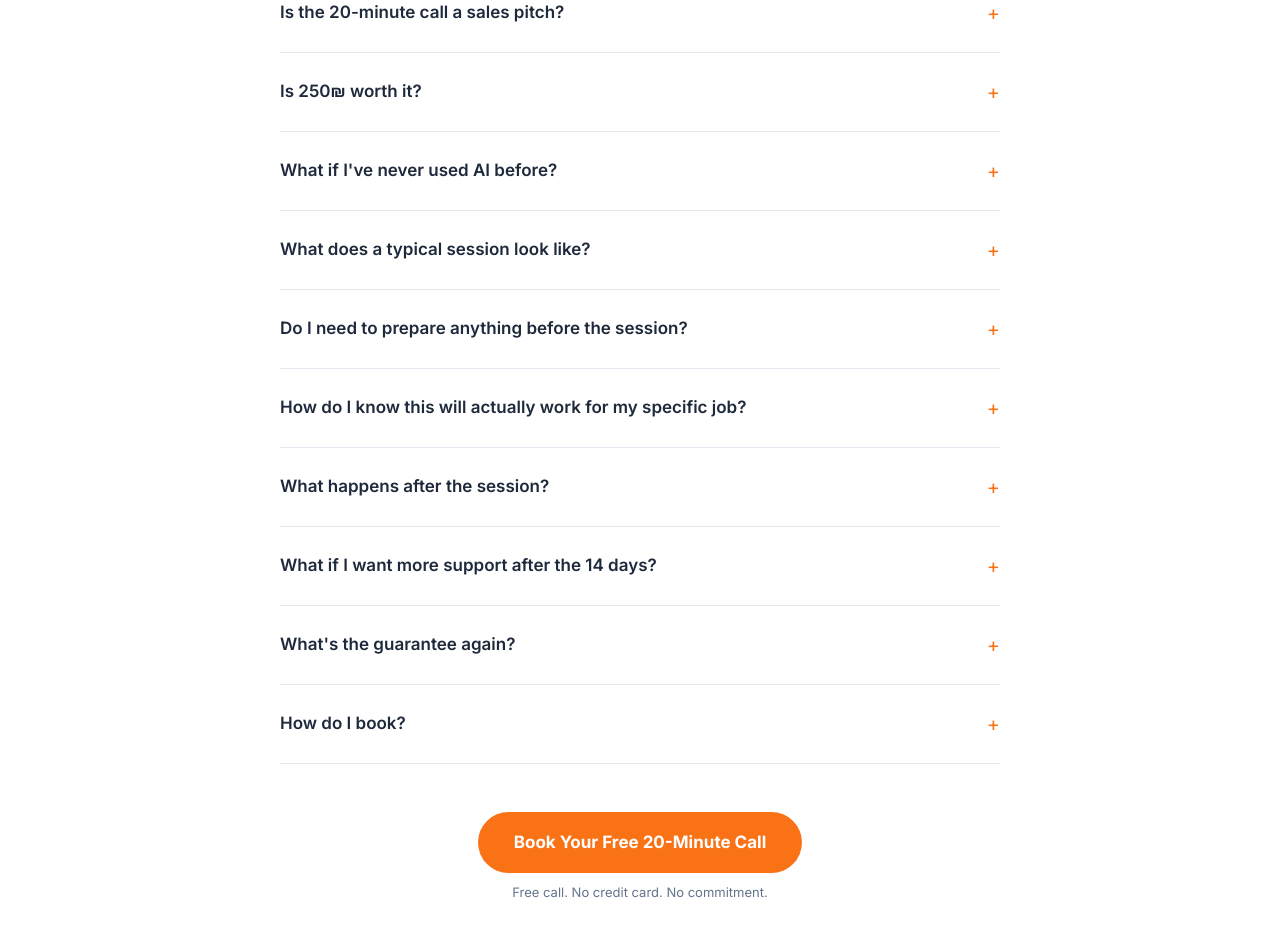
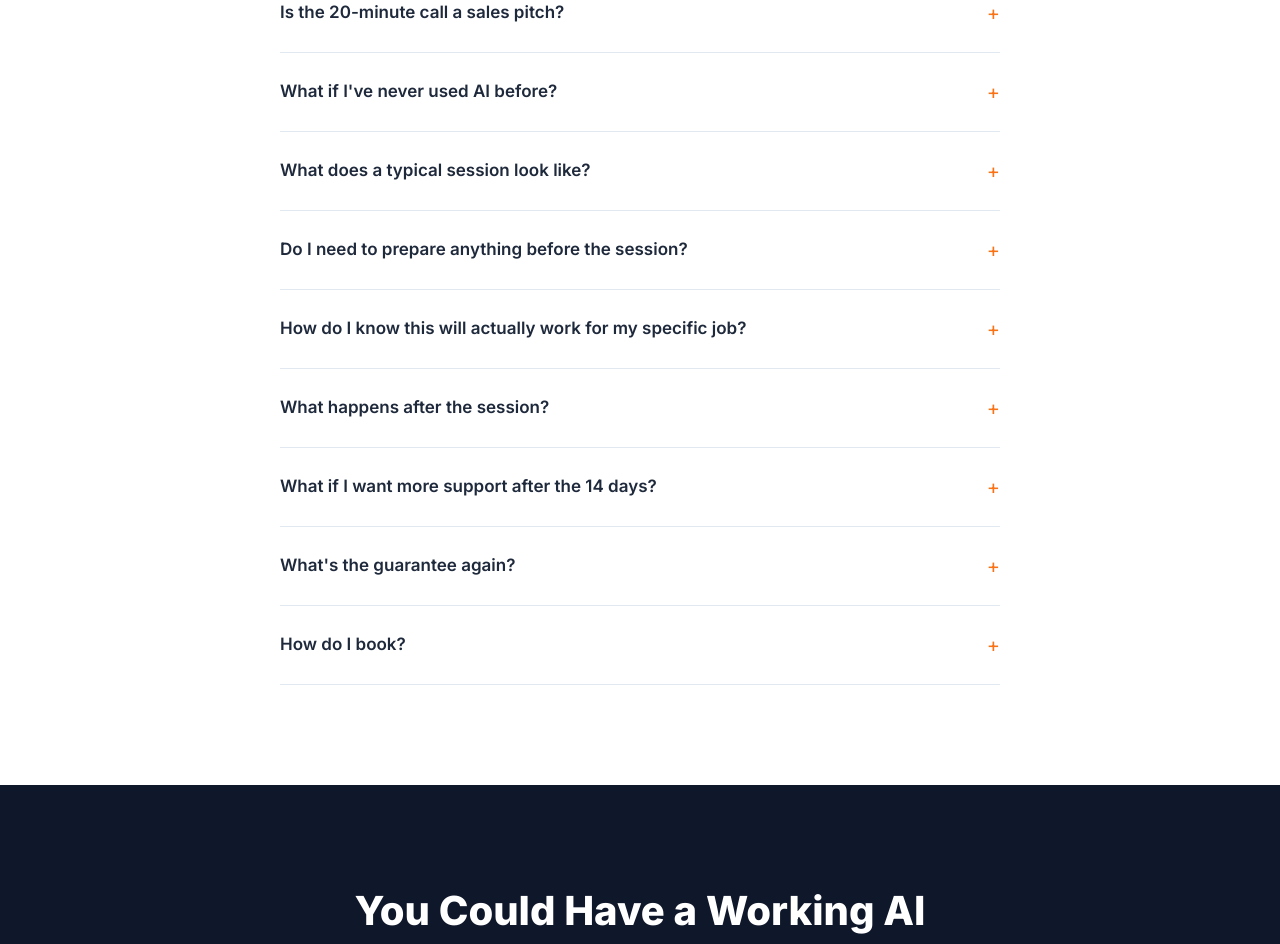
Before and after one commit to samkershner1234-aisk/ai-with-sam, a React (Vite) app: page / in a window 1280 px wide. Shown: the part 7980-8924 px from the top of the page. Built offline with nearby package versions, Linux system fonts and the light colour scheme.

Commit message:
Update FAQSection.jsx

```diff
--- a/src/components/landing/FAQSection.jsx
+++ b/src/components/landing/FAQSection.jsx
@@ -3,12 +3,11 @@ import { CTA_URL } from "./constants";
 const faqs=[
 {q:"What if I'm not technical at all?",a:"Perfect. That's exactly who this is for. I explain everything in plain language and I do all the technical work during the session. You just need to show up and answer questions about how you work. No tech knowledge required."},
 {q:"Is the 20-minute call a sales pitch?",a:"No. It's a genuine working call. I ask about your workflow, I tell you exactly what I'd build for you, and I give you a clear picture of what the session would look like. If it doesn't feel right, we end the call and that's absolutely fine. No pressure. No pitch."},
-  {q:"Is 250₪ worth it?",a:"If the minimum guarantee delivers 5 hours saved in week one, you've already recouped the cost in time alone — every week after that is pure profit. Most clients are still using their systems months later and saving time every single day."},
 {q:"What if I've never used AI before?",a:"Even better. Clients who have never used AI before often get the most out of the session because we start completely fresh. I won't assume any prior knowledge. We build something from zero, together."},
 {q:"What does a typical session look like?",a:"We start the session on Google Meet with a quick 5-minute review of what we identified on the discovery call. Then I build your AI system live. You watch, ask questions, and we test it together in real time. By the end of the 60 minutes, you have a working system and you've already used it at least once before we hang up."},
 {q:"Do I need to prepare anything before the session?",a:"Just come ready to describe how you work. Before the session I'll send you a short 3-question form so I can research your role and workflow in advance. The more specific you are on that form, the faster we can build something powerful on the day."},
 {q:"How do I know this will actually work for my specific job?",a:"Before every session I research your role and workflow. On the discovery call, I tell you exactly what I'd build — so you know what you're getting before you pay anything. And if the result doesn't save you 5 hours in week one, I book a free follow-up. There is zero risk to you."},
-  {q:"What happens after the session?",a:"You receive a full recording of the session, a written recap document with all your custom prompts and next steps, and 14 days of WhatsApp support. If you get stuck at any point in the first two weeks, message me and I respond within 24 hours."},
+{q:"What happens after the session?",a:"You receive a full recording of the session, a written recap document with all your custom prompts and next steps, and 14 days of direct WhatsApp access to Sam. Got a prompt that's not working, or a new task to automate? Message him directly. Not a ticket system. Direct access."},
 {q:"What if I want more support after the 14 days?",a:"Just message me on WhatsApp. Most clients find the system is self-sufficient after two weeks, but if you want additional sessions or ongoing support, we can arrange that."},
 {q:"What's the guarantee again?",a:"If you haven't saved 5 hours in your first week, message me on WhatsApp within 7 days and I will book you a free follow-up session immediately. No questions asked. No forms. Zero risk to you."},
 {q:"How do I book?",a:"Click any 'Book Your Free 20-Minute Call' button on this page. You'll land on a Calendly page where you can pick a time that works for you. Payment is confirmed after the discovery call, once you've decided you want to go ahead."},
@@ -16,22 +15,18 @@ const faqs=[
 export default function FAQSection() {
 const [open, setOpen] = useState(null);
 return (
-    <section id="faq" style={{background:"#FFFFFF",padding:"100px 24px"}}>
+<section id="faq" style={{background:" #FFFFFF",padding:"100px 24px"}}>
 <div style={{maxWidth:"720px",margin:"0 auto"}}>
-        <h2 style={{fontSize:"clamp(28px,4vw,40px)",fontWeight:800,color:"#1E293B",textAlign:"center",marginBottom:"48px"}}>Still on the Fence? Here's What Others Asked First.</h2>
+<h2 style={{fontSize:"clamp(28px,4vw,40px)",fontWeight:800,color:" #1E293B",textAlign:"center",marginBottom:"48px"}}>Still on the Fence? Here's What Others Asked First.</h2>
 {faqs.map((f,i)=>(
 <div key={i} style={{borderBottom:"1px solid #E2E8F0"}}>
 <button onClick={()=>setOpen(open===i?null:i)} style={{width:"100%",background:"none",border:"none",cursor:"pointer",display:"flex",justifyContent:"space-between",alignItems:"center",padding:"24px 0",textAlign:"left"}}>
-              <span style={{fontSize:"17px",fontWeight:600,color:"#1E293B",paddingRight:"16px"}}>{f.q}</span>
-              <span style={{fontSize:"20px",color:"#F97316",flexShrink:0,transform:open===i?"rotate(45deg)":"none",transition:"transform 0.2s"}}>+</span>
+<span style={{fontSize:"17px",fontWeight:600,color:" #1E293B",paddingRight:"16px"}}>{f.q}</span>
+<span style={{fontSize:"20px",color:" #F97316",flexShrink:0,transform:open===i?"rotate(45deg)":"none",transition:"transform 0.2s"}}>+</span>
 </button>
-            {open===i&&<p style={{color:"#475569",fontSize:"15px",lineHeight:1.7,paddingBottom:"20px",margin:0}}>{f.a}</p>}
+{open===i&&<p style={{color:" #475569",fontSize:"15px",lineHeight:1.7,paddingBottom:"20px",margin:0}}>{f.a}</p>}
 </div>
 ))}
-        <div style={{textAlign:"center",marginTop:"48px"}}>
-          <a href={CTA_URL} target="_blank" rel="noopener noreferrer" style={{display:"inline-block",background:"#F97316",color:"#FFFFFF",fontWeight:700,fontSize:"17px",padding:"18px 36px",borderRadius:"50px",textDecoration:"none"}}>Book Your Free 20-Minute Call</a>
-          <p style={{color:"#64748B",fontSize:"13px",marginTop:"10px"}}>Free call. No credit card. No commitment.</p>
-        </div>
 </div>
 </section>
 );
```
Lines whose indentation alone changed are shown as unchanged.
